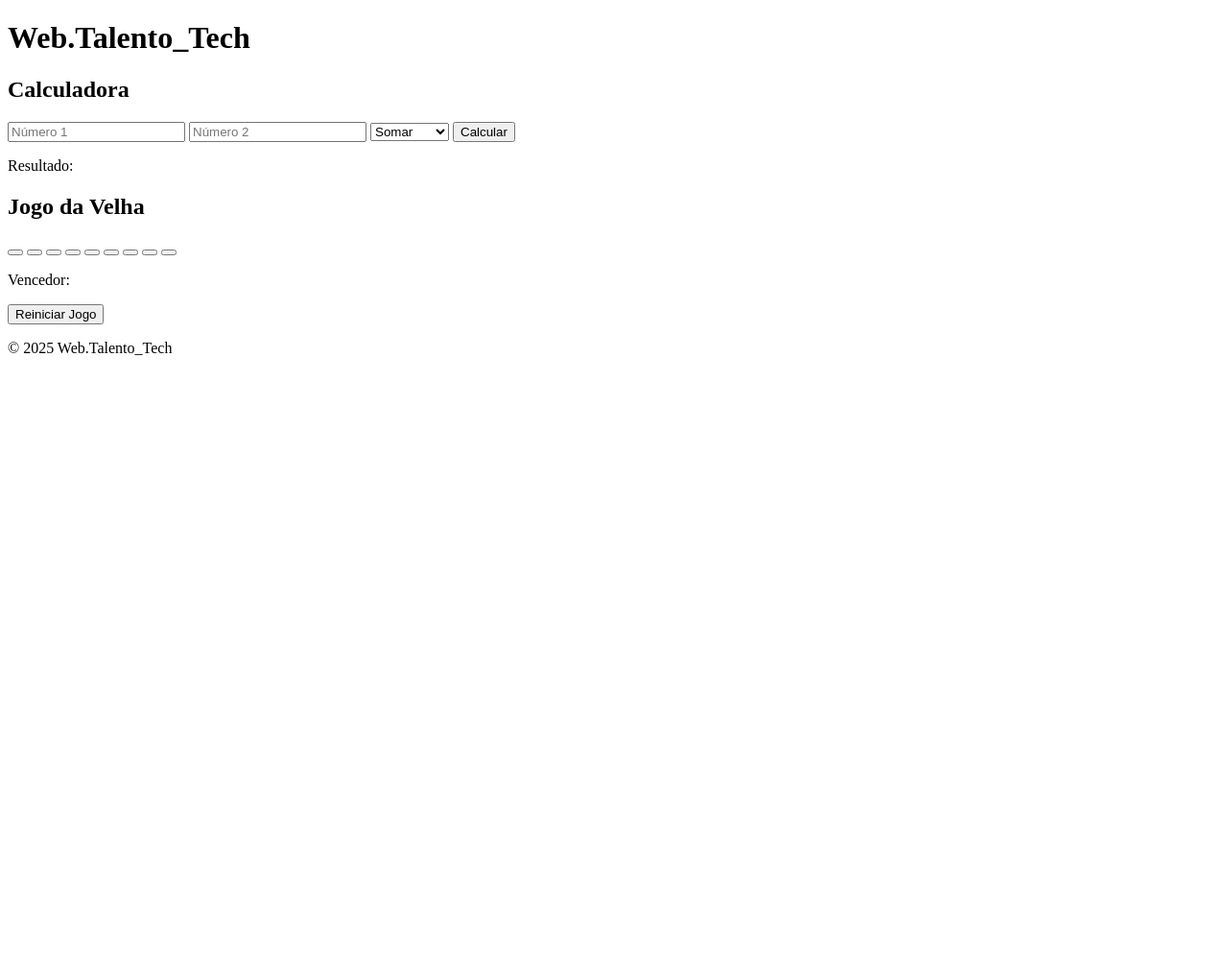
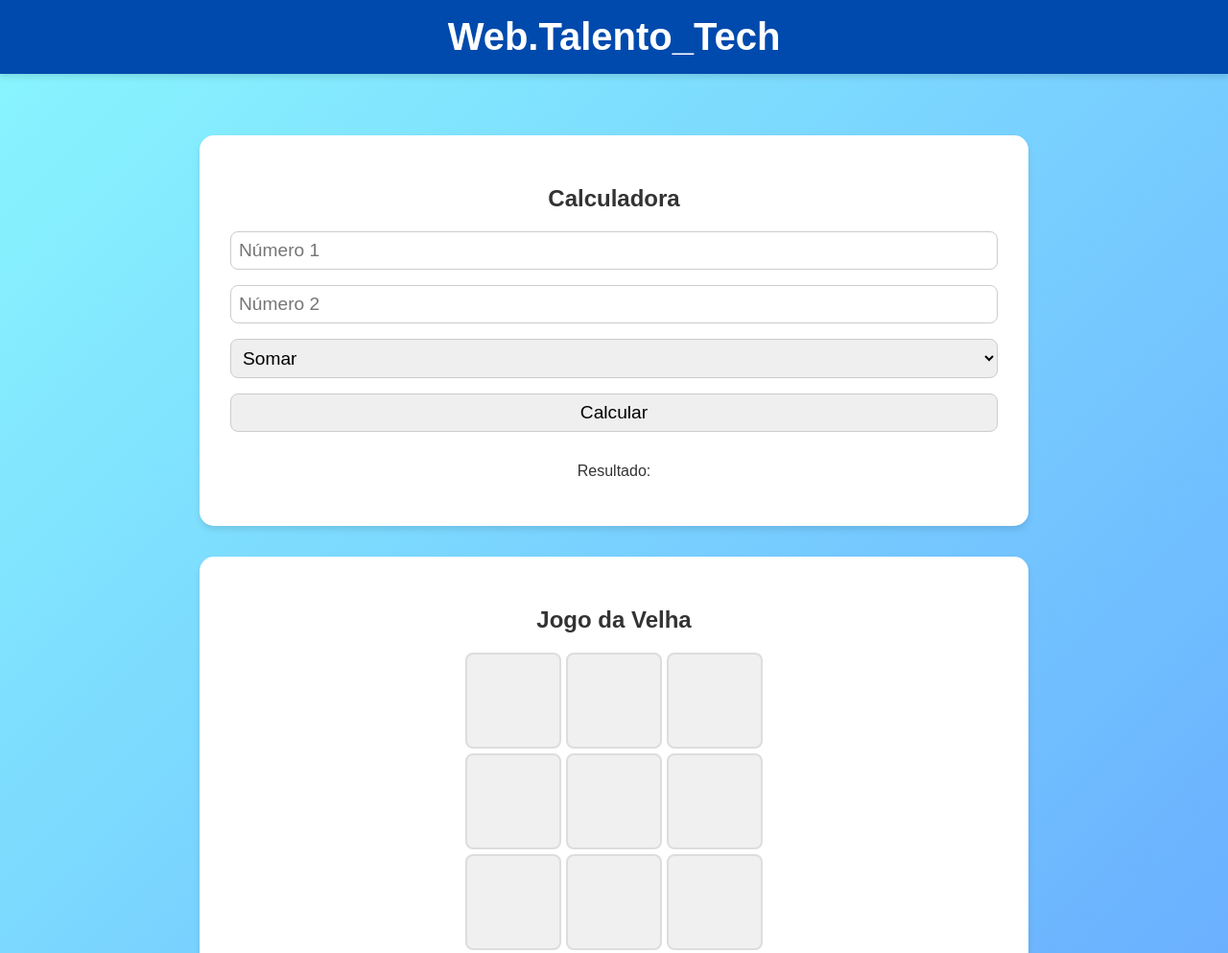
Before and after one commit to pedrin454/pedrin454.github.io, a plain HTML site: page index.html in a window 1280 px wide. Shown: the top 993 px of the page at 96% size. Before the commit the page ends 800 px from the top, so only its background shows below. Drawn offline with Linux system fonts and the light colour scheme.

Commit message:
index.hmtl atualizado

```diff
--- a/index.html
+++ b/index.html
@@ -1,11 +1,81 @@
 <!DOCTYPE html>
-<html lang="pt-br">
+<html lang="en">
 <head>
     <meta charset="UTF-8">
     <meta name="viewport" content="width=device-width, initial-scale=1.0">
     <title>Web.Talento_Tech</title>
     <style>
-        /* ... (seu CSS permanece o mesmo) ... */
+        body {
+            font-family: Arial, sans-serif;
+            margin: 0;
+            padding: 0;
+            background: linear-gradient(135deg, #89f7fe, #66a6ff);
+            color: #333;
+            text-align: center;
+        }
+
+        header {
+            background: #004aad;
+            color: white;
+            padding: 1rem 0;
+            box-shadow: 0 4px 6px rgba(0, 0, 0, 0.1);
+        }
+
+        header h1 {
+            margin: 0;
+            font-size: 2.5rem;
+        }
+
+        main {
+            padding: 2rem;
+        }
+
+        .section {
+            margin: 2rem auto;
+            padding: 2rem;
+            background: white;
+            border-radius: 15px;
+            box-shadow: 0 4px 6px rgba(0, 0, 0, 0.1);
+            max-width: 800px;
+        }
+
+        .calculator, .tic-tac-toe {
+            display: flex;
+            flex-direction: column;
+            gap: 1rem;
+        }
+
+        .calculator input, .calculator button, .calculator select {
+            padding: 0.5rem;
+            font-size: 1.2rem;
+            border: 1px solid #ccc;
+            border-radius: 8px;
+        }
+
+        .tic-tac-toe-grid {
+            display: grid;
+            grid-template-columns: repeat(3, 100px);
+            gap: 5px;
+            margin: 0 auto;
+        }
+
+        .tic-tac-toe-grid button {
+            width: 100px;
+            height: 100px;
+            font-size: 2rem;
+            font-weight: bold;
+            background: #f0f0f0;
+            border: 2px solid #ddd;
+            border-radius: 8px;
+            cursor: pointer;
+        }
+
+        footer {
+            margin-top: 2rem;
+            padding: 1rem 0;
+            background: #004aad;
+            color: white;
+        }
     </style>
 </head>
 <body>
@@ -117,9 +187,6 @@
             if (winner) {
                 document.getElementById('winner').textContent = winner === 'Empate' ? 'Empate!' : Vencedor: ${winner};
                 gameOver = true;
-            } else if (!board.includes('')) { // Verifica se há empate
-                document.getElementById('winner').textContent = 'Empate!';
-                gameOver = true;
             } else {
                 currentPlayer = currentPlayer === 'X' ? 'O' : 'X';
             }
```
